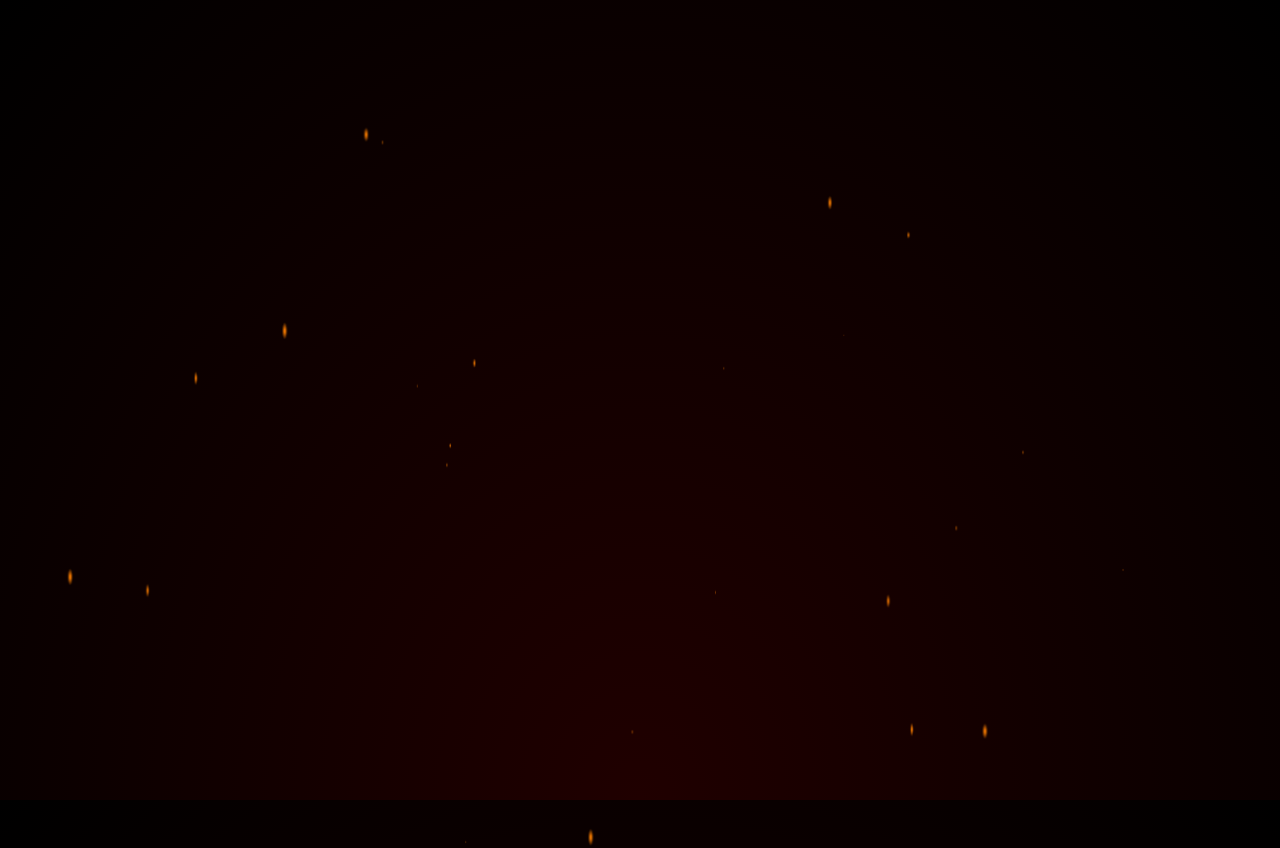
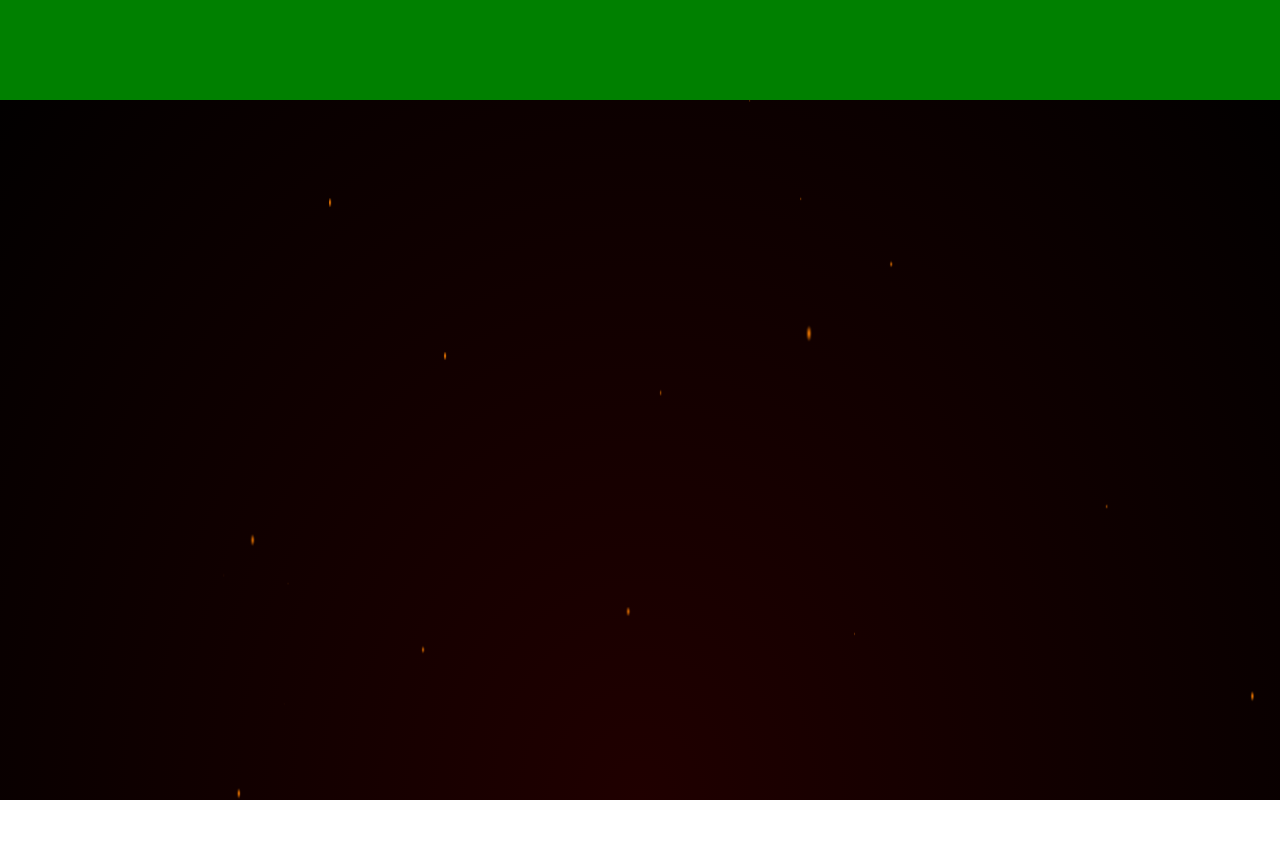
Before and after one commit to hari-h-k-k/Furnace, a React (Create React App) app in the folder furnace/: page / in a window 1280 px wide. After the commit the page ends 800 px from the top, so only its background shows below. Built offline with nearby package versions, Linux system fonts and the light colour scheme.

Commit message:
background set

```diff
--- a/furnace/src/App.scss
+++ b/furnace/src/App.scss
@@ -2,16 +2,16 @@ html,
 body {
   width: 100%;
   height: 100%;
-  overflow: hidden;
-}
-
-body {
-  background-image: radial-gradient(at center bottom, #200000, #000000);
 }
 
 .container {
-  width: 100%;
-  height: 100%;
+  margin-top: 0;
+  width: 100vw;
+  height: 100vh;
+  overflow: hidden;
+  position: fixed;
+  background-image: radial-gradient(at center bottom, #200000, #000000);
+  z-index: -10;
 }
 
 .circle-container {
--- a/furnace/src/components/home/Home.js
+++ b/furnace/src/components/home/Home.js
@@ -12,9 +12,16 @@ function Home() {
   }
 
   return (
+    <>
     <div className="container">
       {circleContainers}
     </div>
+
+    <div style={{background:"green", height:'100px'}}>
+
+    </div>
+
+    </>
   );
 }
 
```
